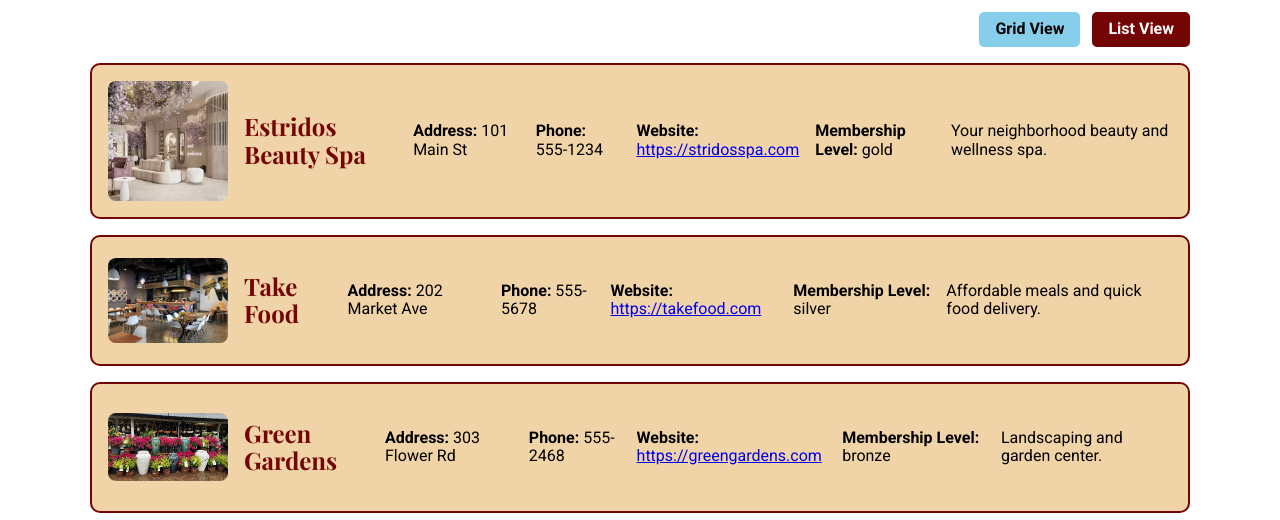
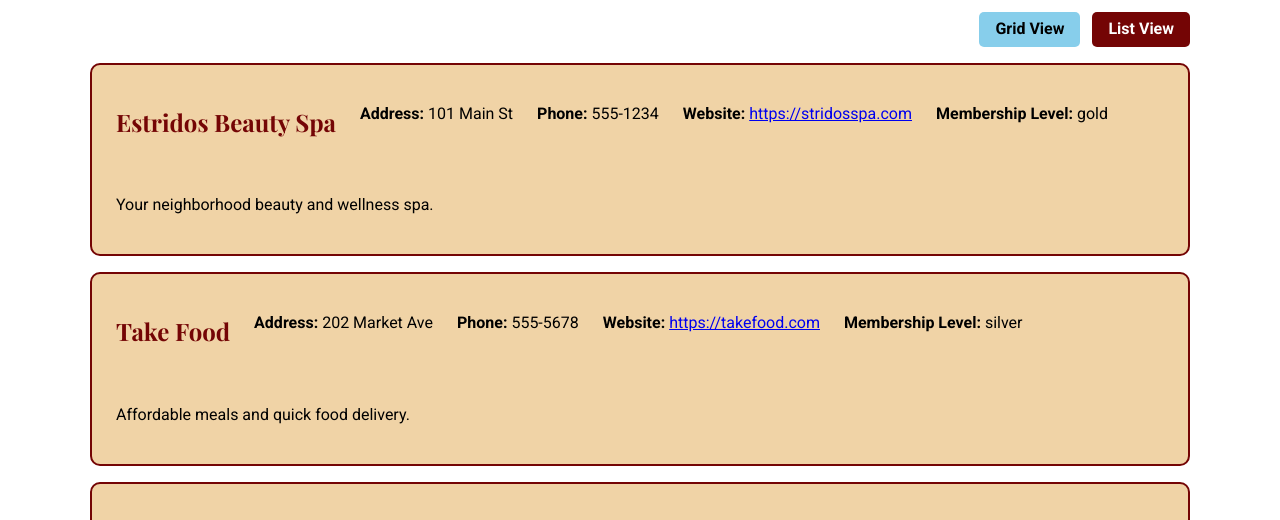
Before and after one commit to Puurpllotus/wdd231, a plain HTML site: page chamber/directory.html in a window 1280 px wide. Both pictures are taken after a click on the button "List View". Shown: the part 226-746 px from the top of the page. Drawn offline with nearby package versions, Linux system fonts and the light colour scheme; a web font is replaced by a local one.

Commit message:
week 02 dirctory page

```diff
--- a/chamber/styles/chamber.css
+++ b/chamber/styles/chamber.css
@@ -329,15 +329,18 @@
 }
 
 #members.list .member-card {
-    display: flex;
-    gap: 1rem;
+   display: flex;
+    flex-wrap: wrap; /* Allows text elements to safely wrap below on medium viewports */
+    gap: 1.5rem;
     text-align: left;
-    align-items: center;
+    align-items: flex-start;
+    padding: 1.5rem;
 }
 
 #members.list .member-card img {
     width: 120px;
     height: auto;
+    display: none;
 }
 
 .join-container {
```
Also changed, not shown: home.html (+0 -1 lines), index.html (+5 -2 lines).
